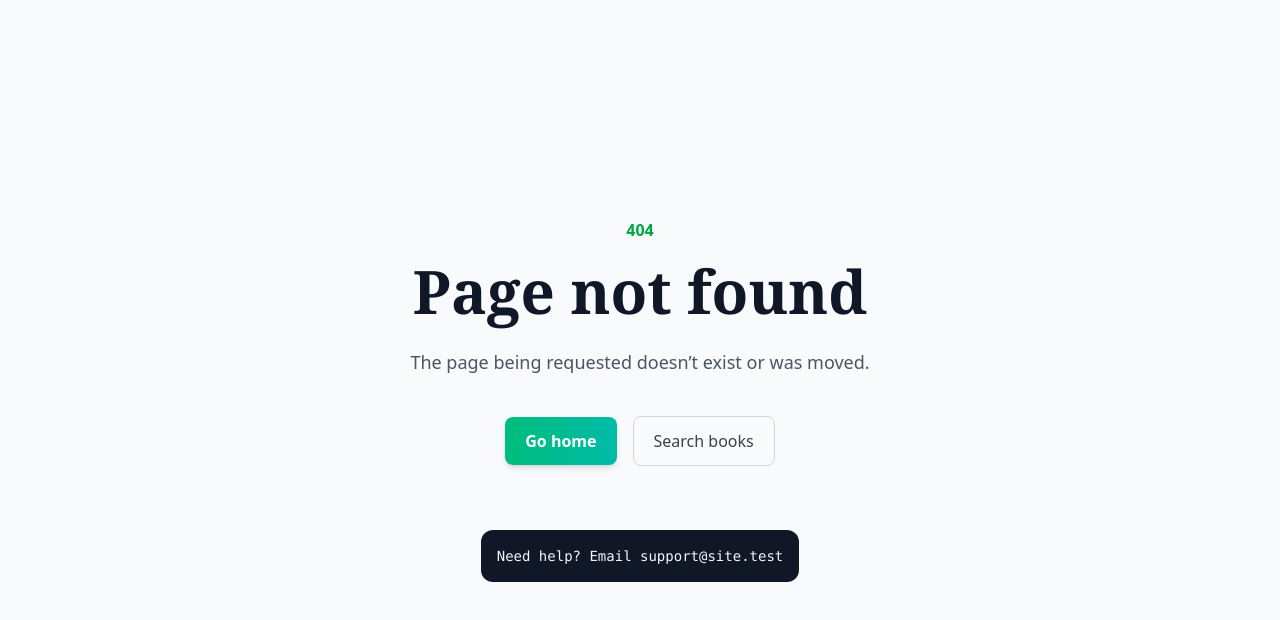
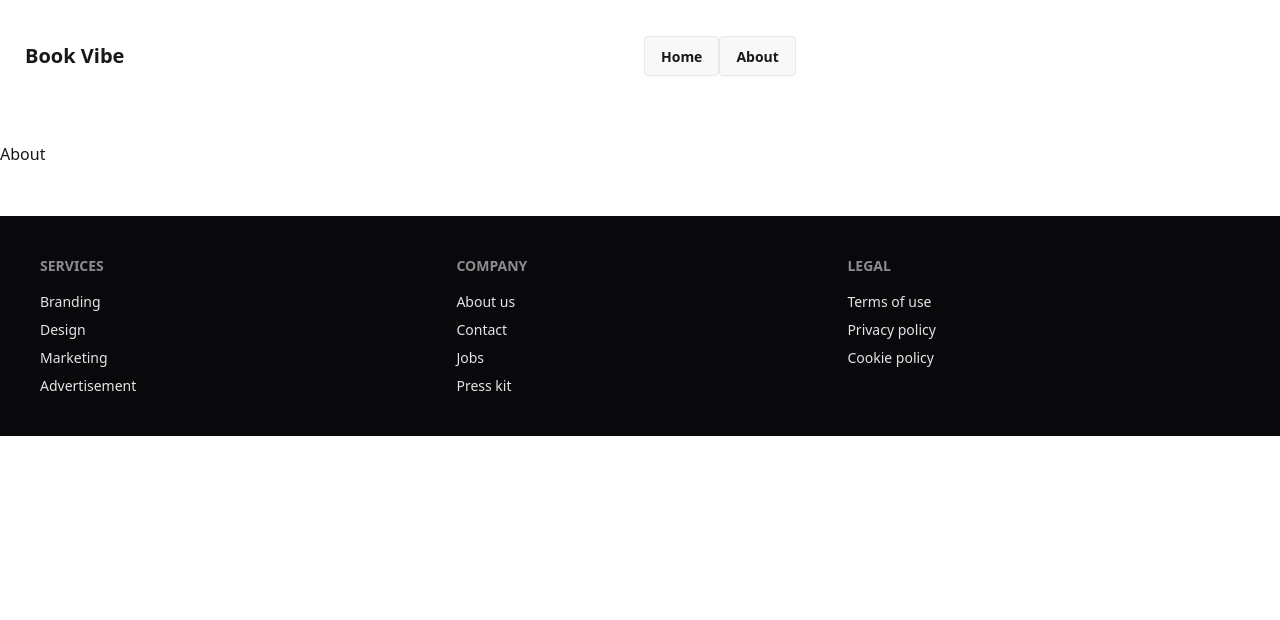
Before and after one commit to masumislambadsha/Boi-Poka, a React (Vite) app: page /about in a window 1280 px wide. Before the commit this address had no page. Shown: the top 620 px of the page. Built offline with nearby package versions, Linux system fonts and the light colour scheme.

Commit message:
update change

```diff
--- a/src/Routes/Routes.jsx
+++ b/src/Routes/Routes.jsx
@@ -2,20 +2,29 @@ import { createBrowserRouter} from 'react-router'
 import Root from '../pages/Root/Root'
 import ErrorPage from '../pages/ErrorPage/ErrorPage'
 import Home from '../pages/Home/Home'
+import About from '../pages/About/About'
+import BookDetails from '../pages/BookDetails/BookDetails'
+import Navbar from '../components/Header/Navbar'
 export const router =createBrowserRouter([
-  {
-    path:'/',
-    Component:Root,
-    errorElement:<ErrorPage/>,
-    // HydrateFallback:<FallBack/>,
-    children:[
+ {
+    path: '/',
+    Component: Root,
+    errorElement: <ErrorPage />,
+    children: [
       {
-        index:true,
-        loader:()=>fetch('booksData.json'),
-        path:'/',
-        Component:Home
-      }
-    ]
-
+        index: true,
+        loader: () => fetch('booksData.json'),
+        Component: Home,
+      },
+      {
+        path: 'about',
+        Component: About,
+      },
+      {
+        path: 'bookDetails/:id',
+         loader: () => fetch('booksData.json'),
+        Component: BookDetails,
+      },
+    ],
   },
-])
+]);
--- a/src/components/Header/Navbar.jsx
+++ b/src/components/Header/Navbar.jsx
@@ -1,15 +1,16 @@
 import React from "react";
+import { Link } from "react-router";
 
 const links = (
   <>
-    <li className=" btn">Home</li>
-    <li className="btn">About</li>
+    <Link to='/' className=" btn">Home</Link>
+    <Link to='/about' className="btn">About</Link>
   </>
 );
 
 const Navbar = () => {
   return (
-    <div className="max-w-[1300px] mx-auto navbar bg-base-100 mt-5">
+    <div className="container mx-auto navbar bg-base-100 mt-5">
       <div className="navbar-start">
         <div className="dropdown">
           <div tabIndex={0} role="button" className="btn btn-ghost lg:hidden">
--- /dev/null
+++ b/src/pages/About/About.jsx
@@ -0,0 +1,11 @@
+import React from 'react';
+
+const About = () => {
+  return (
+    <div className=' container mx-auto'>
+      <h3>About</h3>
+    </div>
+  );
+};
+
+export default About;
--- a/src/pages/Book/Book.jsx
+++ b/src/pages/Book/Book.jsx
@@ -1,13 +1,15 @@
 // import React, { use } from 'react';
 
 import { Star } from "lucide-react";
+import { Link } from "react-router";
 
 const Book = ({singleBook}) => {
 
 
-  const {bookName,author,image,category,rating,tags} = singleBook
+  const {bookName,author,image,category,rating,tags,bookId } = singleBook
 
   return (
+    <Link to={`/bookDetails/${bookId}`}>
     <div className="card bg-base-100 w-96 shadow-sm border-1 border-gray-200 rounded-2xl px-3 pt-5 ">
   <figure>
     <img
@@ -28,12 +30,13 @@ const Book = ({singleBook}) => {
 
     </h2>
     <p className="font-medium opacity-80 text-lg text-[#131313] mb-3  ">By : {author}</p>
-    <div className="card-actions justify-between">
+    <div className="card-actions justify-between border-t-1 border-dashed pt-4 border-gray-300">
       <div className="font-medium opacity-80 text-[17px]">{category}</div>
       <div className="flex gap-1 text-[17px]">{rating} <span className="opacity-70"><Star></Star></span> </div>
     </div>
   </div>
 </div>
+    </Link>
   );
 };
 
--- /dev/null
+++ b/src/pages/BookDetails/BookDetails.jsx
@@ -0,0 +1,16 @@
+import React from 'react';
+import { useParams } from 'react-router';
+
+const BookDetails = () => {
+  const {id} = useParams()
+  console.log(id);
+
+  return (
+
+    <div className='container mx-auto'>
+      <h4>Details</h4>
+    </div>
+  );
+};
+
+export default BookDetails;
--- a/src/pages/Home/Home.jsx
+++ b/src/pages/Home/Home.jsx
@@ -1,12 +1,9 @@
-import { Suspense, useEffect, useState } from "react";
 import Banner from "../../components/Header/Banner/Banner";
 import Books from "../Books/Books";
 import Book from "../Book/Book";
 import { useLoaderData } from "react-router";
 
 const Home = () => {
-  const [allBooks, setAllBooks] = useState([]);
-
   const data = useLoaderData()
 
 
```
